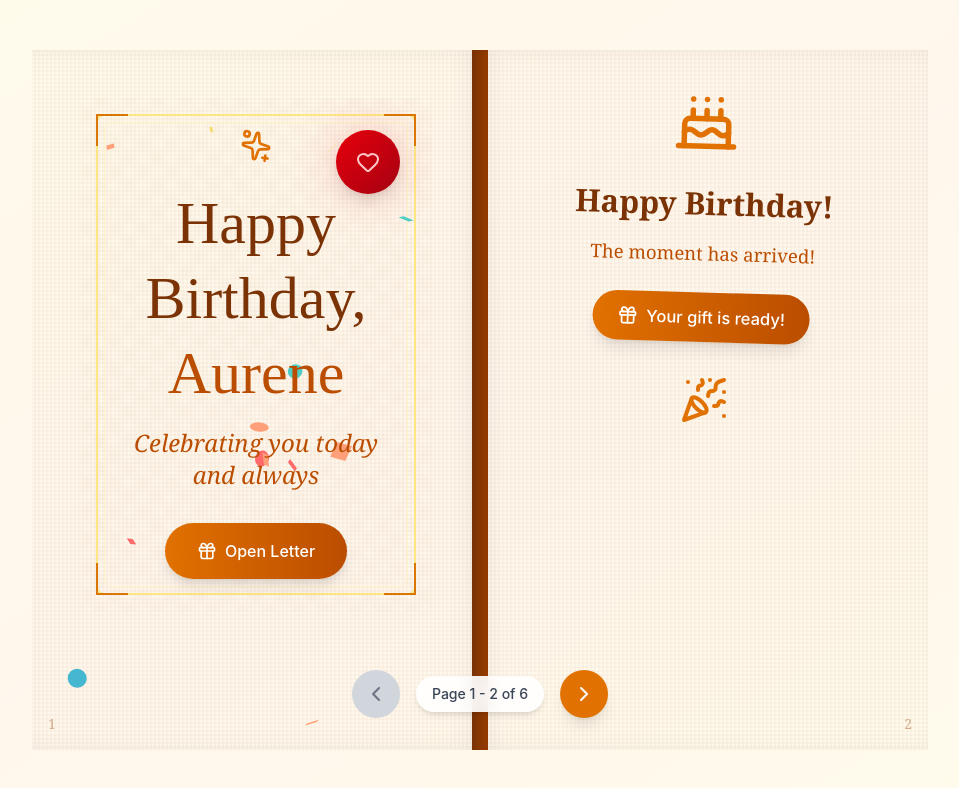
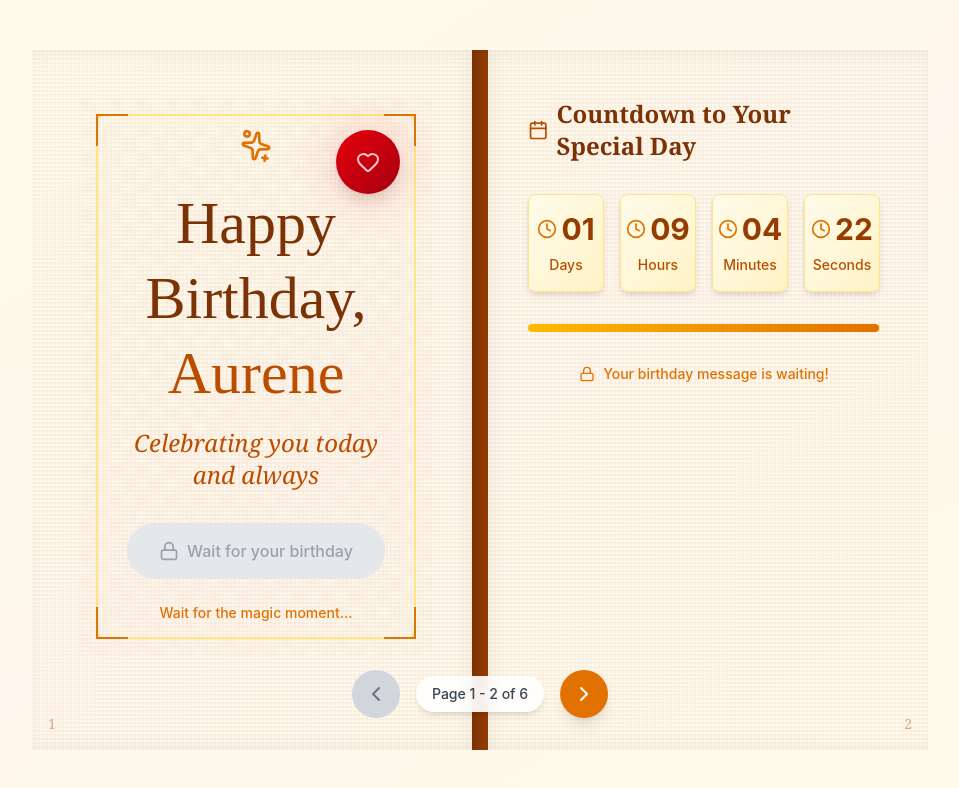
Before and after one commit to vinzct/birthday-app, a React (Vite) app: page / in a window 1280 px wide. Shown: the top 788 px of the page, without its empty margins (160-1119 px from the left). Built offline with nearby package versions, Linux system fonts and the light colour scheme.

Commit message:
change date

```diff
--- a/src/data/bookContent.js
+++ b/src/data/bookContent.js
@@ -10,7 +10,7 @@ export const bookContent = {
   //birthdayDate: new Date(Date.now() + 2 * 60 * 1000).toISOString(), // 2 minutes from now for testing
 
   // For actual use, uncomment and set your date:
-   birthdayDate: "2024-10-17T00:00:00",
+   birthdayDate: "2025-10-17T00:00:00",
 
   pages: [
     {
```
